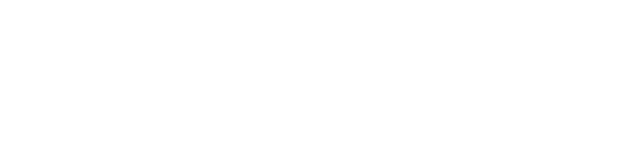
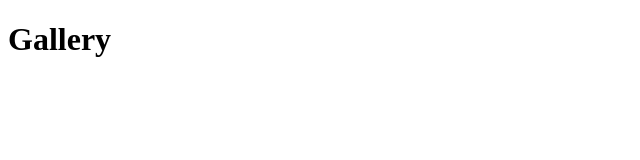
Before and after one commit to Natttdab12/zad1, a plain HTML site: page gallery.htm in a window 1280 px wide. Shown: the whole page, without its empty margins (0-640 px from the left). Drawn offline with Linux system fonts and the light colour scheme.

Commit message:
add gallery tiitle

```diff
--- a/gallery.htm
+++ b/gallery.htm
@@ -5,5 +5,7 @@
     <meta name="viewport" content="width=device-width, initial-scale=1.0" />
     <title>Document</title>
   </head>
-  <body></body>
+  <body>
+    <h1>Gallery</h1>
+  </body>
 </html>
```
